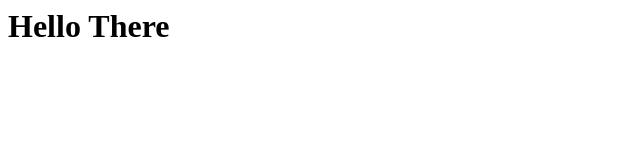
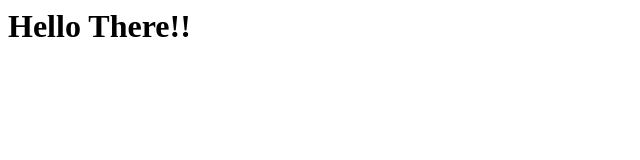
Before and after one commit to klins/nodeSimpleServer, a website: page index.html in a window 1280 px wide. Shown: the full height of the page, 0-640 px from the left. Drawn offline with Linux system fonts and the light colour scheme.

Commit message:
index changes

```diff
--- a/index.html
+++ b/index.html
@@ -1 +1 @@
-<h1>Hello There</h1>
+<h1>Hello There!!</h1>
```
